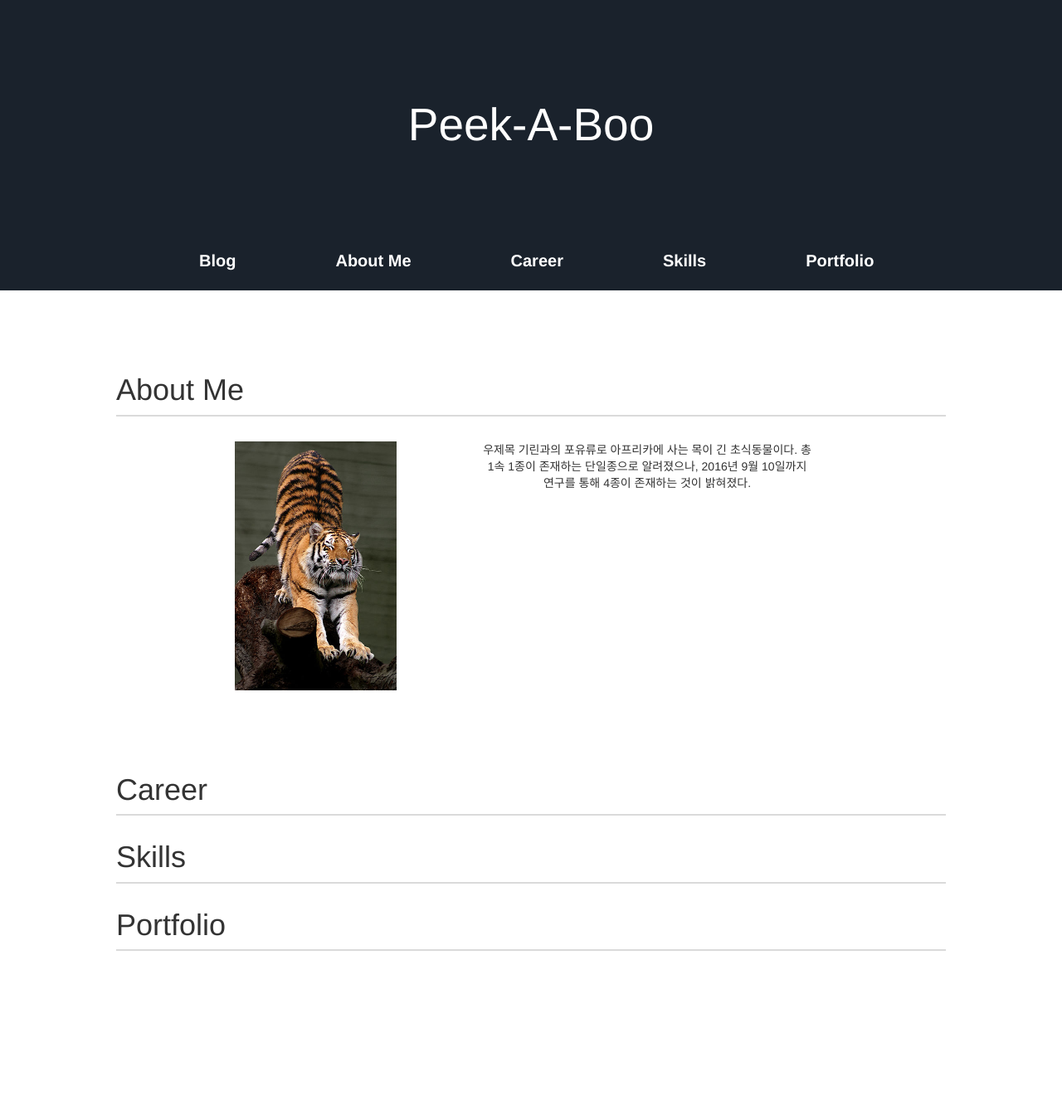
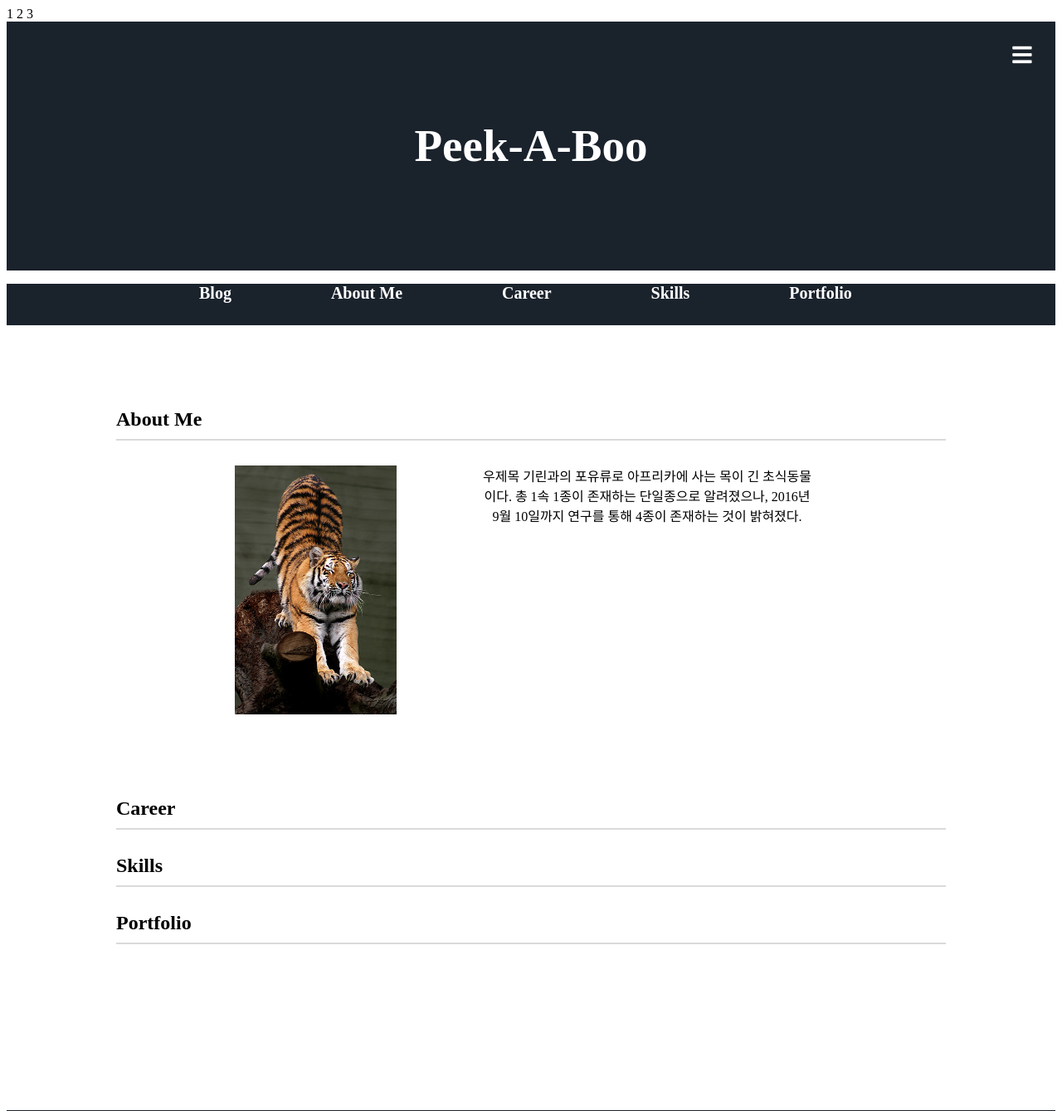
Before and after one commit to Nyamcat/blog, a Django app: page / in a window 1280 px wide. Shown: the top 1339 px of the page at 83% size. Run offline with Django 3.2, Linux system fonts and the light colour scheme; parts of the project's set-up code (start-up, migrations or seed data) failed here and were passed over; some libraries are stand-ins or nearby versions.

Commit message:
side menu

```diff
--- a/project/main/templates/main/footer.html
+++ b/project/main/templates/main/footer.html
@@ -1,4 +1,5 @@
 {% load staticfiles %}
+</div>
 </body>
 <footer>
     <p style="padding-top:25px;">© Peek-a-Boo</p>
--- a/project/main/templates/main/header.html
+++ b/project/main/templates/main/header.html
@@ -1,16 +1,43 @@
 {% load staticfiles %}
 <head>
-    <link rel="stylesheet" href="https://maxcdn.bootstrapcdn.com/bootstrap/3.3.2/css/bootstrap.min.css">
     <link rel="stylesheet" href="https://cdn.rawgit.com/konpa/devicon/df6431e323547add1b4cf45992913f15286456d3/devicon.min.css">
     <script src="https://ajax.googleapis.com/ajax/libs/jquery/3.1.1/jquery.min.js"></script>
+
+    <link rel="stylesheet" href="https://use.fontawesome.com/releases/v5.0.13/css/all.css" integrity="sha384-DNOHZ68U8hZfKXOrtjWvjxusGo9WQnrNx2sqG0tfsghAvtVlRW3tvkXWZh58N9jp" crossorigin="anonymous">
+
+    <link rel="stylesheet" type="text/css" href="{% static 'semantic/semantic.min.css' %}" >
+    <script src="{% static 'semantic/semantic.min.js' %}"></script>
+
     <script type="text/javascript" charset="utf-8" src="{% static 'js/default.js' %}"></script>
     <link rel="stylesheet" href="{% static 'css/default.css' %}">
 </head>
 <body>
+
+<div class="ui right sidebar inverted vertical menu">
+    <a class="item">
+        1
+    </a>
+    <a class="item">
+        2
+    </a>
+    <a class="item">
+        3
+    </a>
+</div>
+<div class="pusher">
+
     <section id="head">
+        <button id="menu"><i class="fas fa-bars fa-2x"></i></button>
         <div id="logo">
             <a href="/">
                 <h1>Peek-A-Boo</h1>
             </a>
         </div>
+
+        <script>
+            $('#menu').click(function() {
+            $('.sidebar').sidebar('setting', 'transition', 'overlay').sidebar('toggle');
+            });
+        </script>
+
     </section>
--- a/project/static/css/default.css
+++ b/project/static/css/default.css
@@ -13,6 +13,8 @@
 
 footer {background: #1a222c; width:100%; height:250px; font-size:50px; text-align:center; color:white; margin-top:200px;}
 footer p {font-size:14px;}
+
+#menu {background: #1a222c; float:right; margin:20px; height:40px; width:40px; border: none; color:white;}
 
 #indexsection {width:100%;}
 
```
